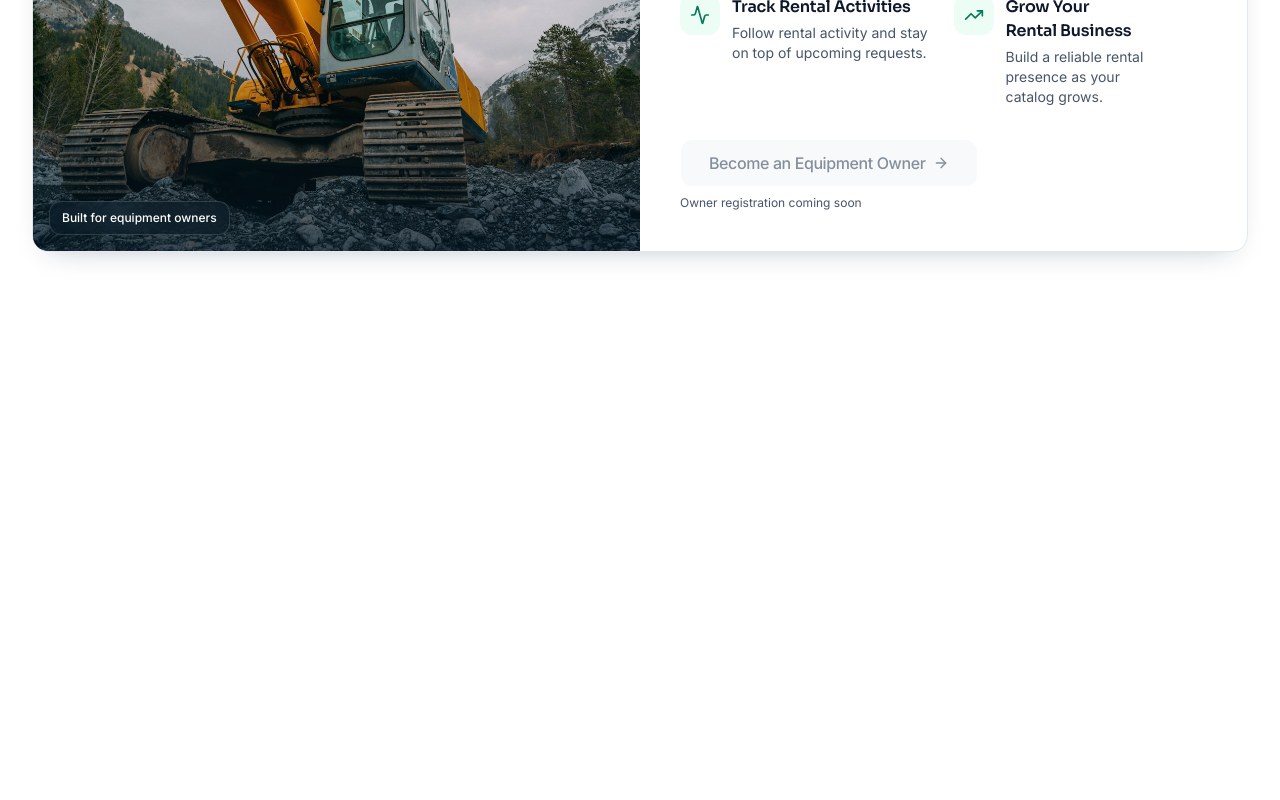
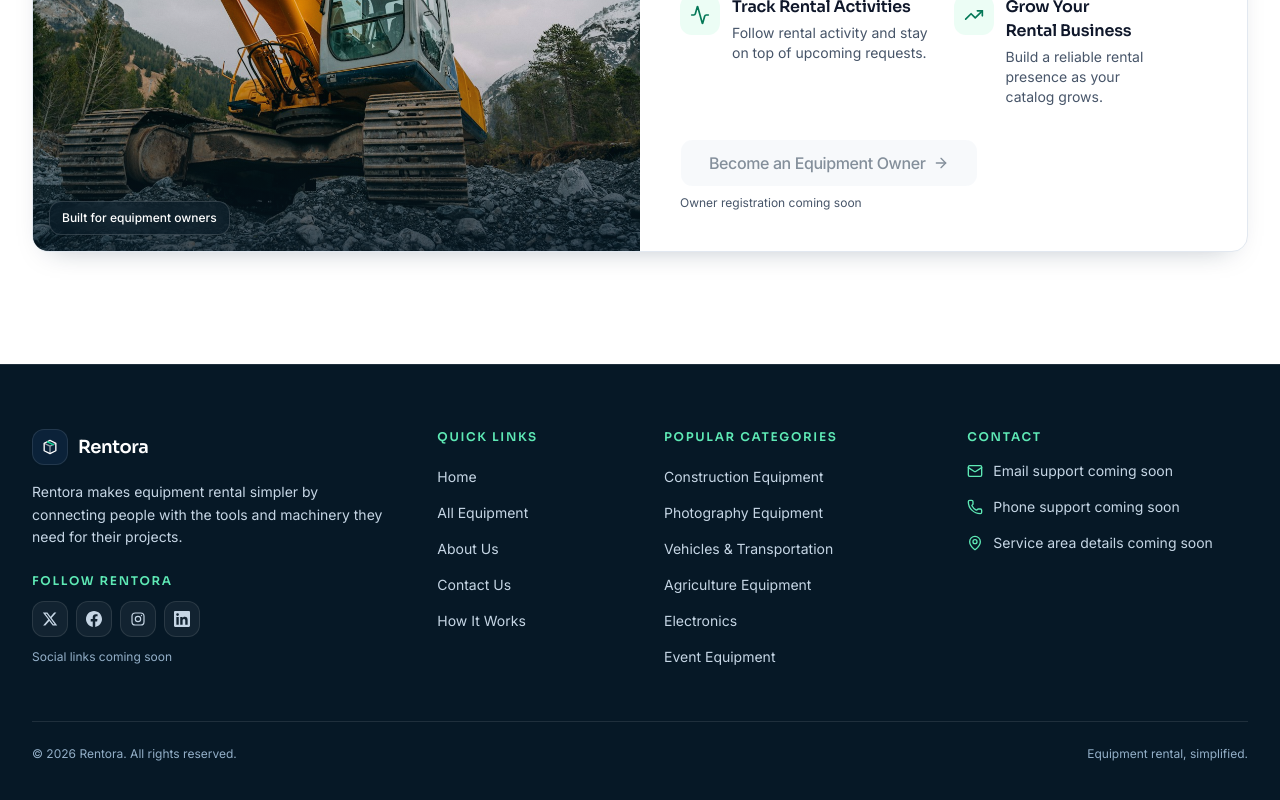
Before and after one commit to tishadey45/rentora, a Next.js app: page / in a window 1280 px wide. Shown: the part 4969-5769 px from the top of the page. Before the commit the page ends 5333 px from the top, so only its background shows below. Built offline with nearby package versions, Linux system fonts and the light colour scheme; no server answers.

Commit message:
footer section done

```diff
--- a/src/app/(public)/layout.tsx
+++ b/src/app/(public)/layout.tsx
@@ -1,5 +1,6 @@
 import type { ReactNode } from "react"
 
+import { Footer } from "@/components/layout/footer"
 import { Navbar } from "@/components/layout/navbar"
 
 type PublicLayoutProps = {
@@ -11,6 +12,7 @@ export default function PublicLayout({ children }: PublicLayoutProps) {
     <>
       <Navbar />
       {children}
+      <Footer />
     </>
   )
 }
--- /dev/null
+++ b/src/components/layout/footer.tsx
@@ -0,0 +1,208 @@
+import Link from "next/link"
+import { cacheLife } from "next/cache"
+import { Mail, MapPin, Phone } from "lucide-react"
+
+import { Container } from "@/components/layout/container"
+import { Logo } from "@/components/layout/logo"
+import { equipmentCategoryItems } from "@/lib/equipment/categories"
+
+const quickLinks = [
+  { label: "Home", href: "/" },
+  { label: "All Equipment", href: "/equipment" },
+  { label: "About Us", href: "/about" },
+  { label: "Contact Us", href: "/contact" },
+  { label: "How It Works", href: "/how-it-works" },
+] as const
+
+const socialLinks = [
+  { label: "X", icon: XIcon },
+  { label: "Facebook", icon: FacebookIcon },
+  { label: "Instagram", icon: InstagramIcon },
+  { label: "LinkedIn", icon: LinkedInIcon },
+] as const
+
+const footerHeadingClassName =
+  "font-heading text-xs font-semibold tracking-[0.14em] text-emerald-300 uppercase"
+
+const footerLinkClassName =
+  "inline-block rounded-sm py-1.5 text-sm text-navy-200 transition-colors hover:text-white focus-visible:outline-none focus-visible:ring-2 focus-visible:ring-emerald-300 focus-visible:ring-offset-2 focus-visible:ring-offset-navy-950"
+
+type BrandIconProps = {
+  className?: string
+}
+
+function XIcon({ className }: BrandIconProps) {
+  return (
+    <svg
+      viewBox="0 0 24 24"
+      fill="currentColor"
+      aria-hidden="true"
+      className={className}
+    >
+      <path d="M18.244 2.25h3.308l-7.227 8.26 8.502 11.24H16.17l-5.214-6.817L4.99 21.75H1.68l7.73-8.835L1.254 2.25H8.08l4.713 6.231 5.451-6.231Zm-1.161 17.52h1.833L7.084 4.126H5.117L17.083 19.77Z" />
+    </svg>
+  )
+}
+
+function FacebookIcon({ className }: BrandIconProps) {
+  return (
+    <svg
+      viewBox="0 0 24 24"
+      fill="currentColor"
+      aria-hidden="true"
+      className={className}
+    >
+      <path d="M24 12.073C24 5.405 18.627 0 12 0S0 5.405 0 12.073C0 18.1 4.388 23.094 10.125 24v-8.437H7.078v-3.49h3.047V9.413c0-3.017 1.792-4.684 4.533-4.684 1.313 0 2.686.235 2.686.235v2.953H15.83c-1.491 0-1.956.93-1.956 1.886v2.27h3.328l-.532 3.49h-2.796V24C19.612 23.094 24 18.1 24 12.073Z" />
+    </svg>
+  )
+}
+
+function InstagramIcon({ className }: BrandIconProps) {
+  return (
+    <svg
+      viewBox="0 0 24 24"
+      fill="none"
+      stroke="currentColor"
+      strokeWidth="1.8"
+      aria-hidden="true"
+      className={className}
+    >
+      <rect x="3" y="3" width="18" height="18" rx="5" />
+      <circle cx="12" cy="12" r="4" />
+      <circle cx="17.2" cy="6.8" r="1" fill="currentColor" stroke="none" />
+    </svg>
+  )
+}
+
+function LinkedInIcon({ className }: BrandIconProps) {
+  return (
+    <svg
+      viewBox="0 0 24 24"
+      fill="currentColor"
+      aria-hidden="true"
+      className={className}
+    >
+      <path d="M20.447 20.452h-3.554v-5.569c0-1.328-.027-3.037-1.852-3.037-1.853 0-2.136 1.445-2.136 2.939v5.667H9.351V9h3.414v1.561h.046c.477-.9 1.637-1.85 3.37-1.85 3.601 0 4.267 2.37 4.267 5.455v6.286ZM5.337 7.433a2.062 2.062 0 1 1 0-4.124 2.062 2.062 0 0 1 0 4.124ZM7.119 20.452H3.554V9h3.565v11.452ZM22.225 0H1.771C.792 0 0 .774 0 1.729v20.542C0 23.227.792 24 1.771 24h20.451C23.2 24 24 23.227 24 22.271V1.729C24 .774 23.2 0 22.225 0Z" />
+    </svg>
+  )
+}
+
+async function getCurrentYear() {
+  "use cache"
+  cacheLife("days")
+  return new Date().getFullYear()
+}
+
+async function Footer() {
+  const year = await getCurrentYear()
+
+  return (
+    <footer className="border-t border-white/10 bg-navy-950 text-navy-100">
+      <Container className="py-14 sm:py-16">
+        <div className="grid gap-10 sm:grid-cols-2 lg:grid-cols-[1.4fr_0.7fr_1fr_1.1fr] lg:gap-12">
+          <div className="max-w-sm">
+            <Logo
+              className="focus-visible:ring-emerald-300 focus-visible:ring-offset-2 focus-visible:ring-offset-navy-950"
+              wordmarkClassName="text-white"
+            />
+            <p className="mt-4 text-sm leading-relaxed text-navy-200">
+              Rentora makes equipment rental simpler by connecting people with
+              the tools and machinery they need for their projects.
+            </p>
+
+            <div className="mt-6">
+              <p className={footerHeadingClassName}>Follow Rentora</p>
+              <div className="mt-3 flex gap-2">
+                {socialLinks.map((social) => {
+                  const Icon = social.icon
+
+                  return (
+                    <span
+                      key={social.label}
+                      role="img"
+                      aria-label={`${social.label} social link coming soon`}
+                      title={`${social.label} link coming soon`}
+                      className="grid size-9 cursor-default place-items-center rounded-lg border border-white/10 bg-white/5 text-navy-200"
+                    >
+                      <Icon className="size-4" />
+                    </span>
+                  )
+                })}
+              </div>
+              <p className="mt-3 text-xs text-navy-300">
+                Social links coming soon
+              </p>
+            </div>
+          </div>
+
+          <nav aria-labelledby="footer-quick-links">
+            <h2 id="footer-quick-links" className={footerHeadingClassName}>
+              Quick Links
+            </h2>
+            <ul className="mt-4 flex flex-col gap-1">
+              {quickLinks.map((link) => (
+                <li key={link.href}>
+                  <Link href={link.href} className={footerLinkClassName}>
+                    {link.label}
+                  </Link>
+                </li>
+              ))}
+            </ul>
+          </nav>
+
+          <nav aria-labelledby="footer-categories">
+            <h2 id="footer-categories" className={footerHeadingClassName}>
+              Popular Categories
+            </h2>
+            <ul className="mt-4 flex flex-col gap-1">
+              {equipmentCategoryItems.map((category) => (
+                <li key={category.value}>
+                  <Link
+                    href={`/equipment?category=${encodeURIComponent(category.value)}`}
+                    className={footerLinkClassName}
+                  >
+                    {category.title}
+                  </Link>
+                </li>
+              ))}
+            </ul>
+          </nav>
+
+          <div>
+            <h2 className={footerHeadingClassName}>Contact</h2>
+            <address className="mt-4 flex flex-col gap-4 text-sm not-italic text-navy-200">
+              <span className="flex items-start gap-2.5">
+                <Mail
+                  aria-hidden="true"
+                  className="mt-0.5 size-4 shrink-0 text-emerald-300"
+                />
+                <span>Email support coming soon</span>
+              </span>
+              <span className="flex items-start gap-2.5">
+                <Phone
+                  aria-hidden="true"
+                  className="mt-0.5 size-4 shrink-0 text-emerald-300"
+                />
+                <span>Phone support coming soon</span>
+              </span>
+              <span className="flex items-start gap-2.5">
+                <MapPin
+                  aria-hidden="true"
+                  className="mt-0.5 size-4 shrink-0 text-emerald-300"
+                />
+                <span>Service area details coming soon</span>
+              </span>
+            </address>
+          </div>
+        </div>
+
+        <div className="mt-12 flex flex-col gap-2 border-t border-white/10 pt-6 text-xs text-navy-300 sm:flex-row sm:items-center sm:justify-between">
+          <p>© {year} Rentora. All rights reserved.</p>
+          <p>Equipment rental, simplified.</p>
+        </div>
+      </Container>
+    </footer>
+  )
+}
+
+export { Footer }
--- a/src/components/layout/logo.tsx
+++ b/src/components/layout/logo.tsx
@@ -3,9 +3,10 @@ import { cn } from "cn"
 
 type LogoProps = {
   className?: string
+  wordmarkClassName?: string
 }
 
-function Logo({ className }: LogoProps) {
+function Logo({ className, wordmarkClassName }: LogoProps) {
   return (
     <Link
       href="/"
@@ -43,7 +44,7 @@ function Logo({ className }: LogoProps) {
           />
         </svg>
       </span>
-      <span className="font-heading text-lg font-semibold tracking-tight text-foreground">
+      <span className={cn("font-heading text-lg font-semibold tracking-tight text-foreground", wordmarkClassName)}>
         Rentora
       </span>
     </Link>
```
